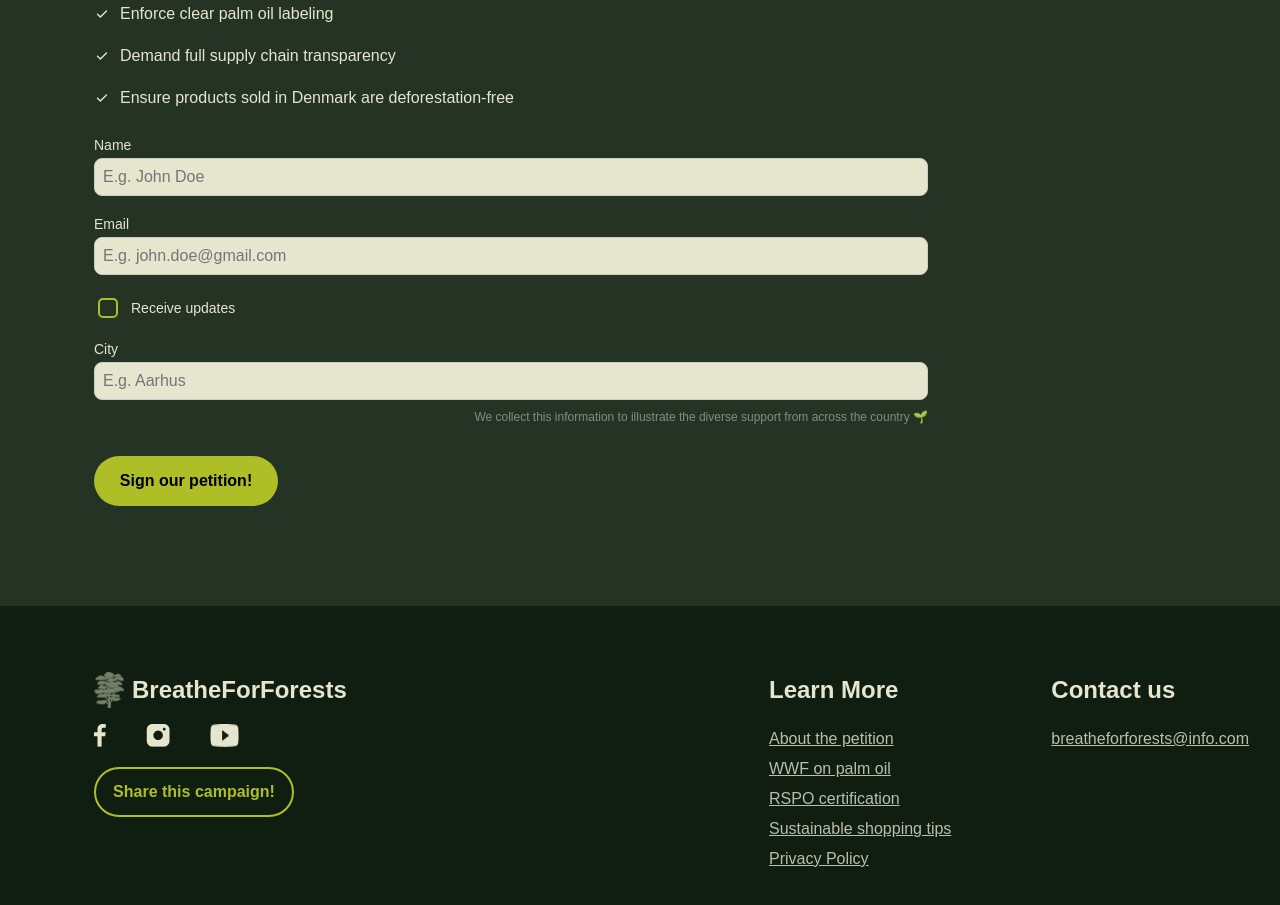
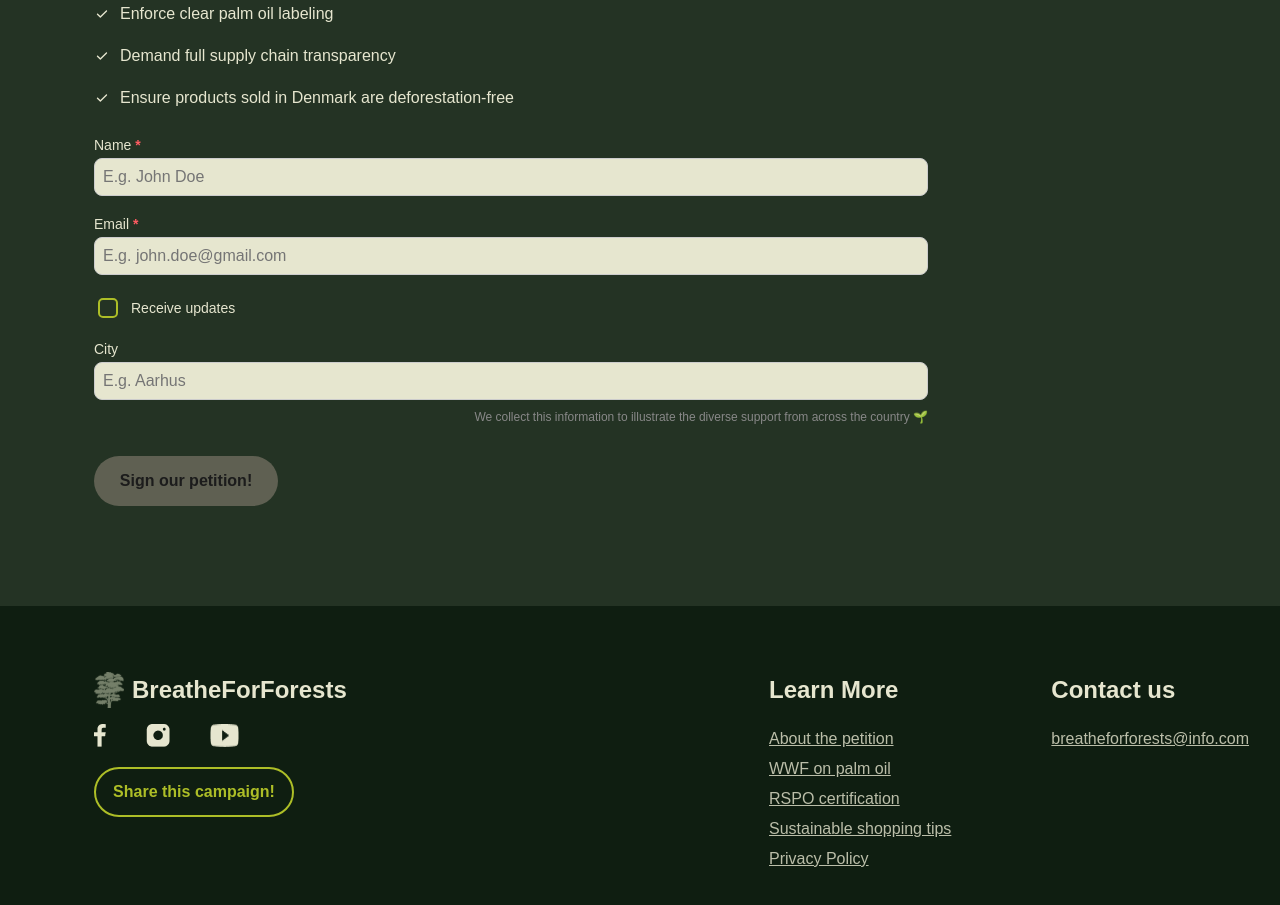
Before and after one commit to adrian52x/Green-UX, a React (Vite) app: page / in a window 1280 px wide. Shown: the part 4400-5305 px from the top of the page. Built offline with nearby package versions, Linux system fonts and the light colour scheme.

Commit message:
validation

```diff
--- a/src/components/form-display.jsx
+++ b/src/components/form-display.jsx
@@ -1,6 +1,31 @@
 import '../styles/form.css'
+import { useState } from 'react';
 
 export default function FormDisplay() {
+
+    const [formValid, setFormValid] = useState(false);
+    const [emailError, setEmailError] = useState(''); // State to store email validation error
+
+    const validateEmail = (email) => {
+        // Regex for validating email format
+        const emailRegex = /^[^\s@]+@[^\s@]+\.[^\s@]+$/;
+        return emailRegex.test(email);
+    };
+
+    const handleInputChange = () => {
+        const name = document.getElementById('name').value.trim();
+        const email = document.getElementById('email').value.trim();
+
+        // Validate email format
+        if (email && !validateEmail(email)) {
+            setEmailError('Invalid email format');
+            setFormValid(false);
+        } else {
+            setEmailError('');
+            setFormValid(name !== '' && email !== '');
+        }
+    };
+
     return (
         <div className="container-form">
             <div className="form-section section-padding">
@@ -26,13 +51,18 @@ export default function FormDisplay() {
 
                     {/* Form fields */}
                     <div className="form-group">
-                        <label htmlFor="name">Name</label>
-                        <input type="text" id="name" className="form-input" placeholder='E.g. John Doe' />
+                        <label htmlFor="name">
+                            Name <span className="required">*</span>
+                        </label>
+                        <input type="text" id="name" className="form-input" placeholder='E.g. John Doe' onChange={handleInputChange} required />
                     </div>
 
                     <div className="form-group">
-                        <label htmlFor="email">Email</label>
-                        <input type="email" id="email" className="form-input" placeholder='E.g. john.doe@gmail.com' />
+                        <label htmlFor="email">
+                            Email <span className="required">*</span>
+                        </label>
+                        <input type="email" id="email" className="form-input" placeholder='E.g. john.doe@gmail.com' onChange={handleInputChange} required/>
+                        {emailError && <p className="error-message">{emailError}</p>}
                     </div>
 
                     <div className="form-group form-checkbox">
@@ -46,7 +76,7 @@ export default function FormDisplay() {
                         <p className="form-note">We collect this information to illustrate the diverse support from across the country 🌱 </p>
                     </div>
 
-                    <button className="primary-button">Sign our petition!</button>
+                    <button className="primary-button" disabled={!formValid}>Sign our petition!</button>
                 </div>
 
 
--- a/src/styles/form.css
+++ b/src/styles/form.css
@@ -94,6 +94,12 @@
     background-color: var(--color-text-primary);
 }
 
+.required {
+    color: #FF5C62;
+    font-weight: bold;
+
+}
+
 .form-note {
     font-size: 12px;
     font-weight: 400;
--- a/src/styles/index.css
+++ b/src/styles/index.css
@@ -47,6 +47,12 @@ body {
   border: none;
 }
 
+.primary-button:disabled {
+  background-color: #5F6052; /* Disabled button color */
+  color: #1C1C1C;
+  cursor: not-allowed; /* Show "not allowed" cursor */
+}
+
 .secondary-button {
   font-weight: 700;
   font-size: 16px;
@@ -65,6 +71,13 @@ body {
   color: black;
 }
 
+
+.error-message {
+  color: #f3afb2;
+  font-style: italic;
+  font-size: 14px;
+  margin-top: 2px;
+}
 
 
 
```
